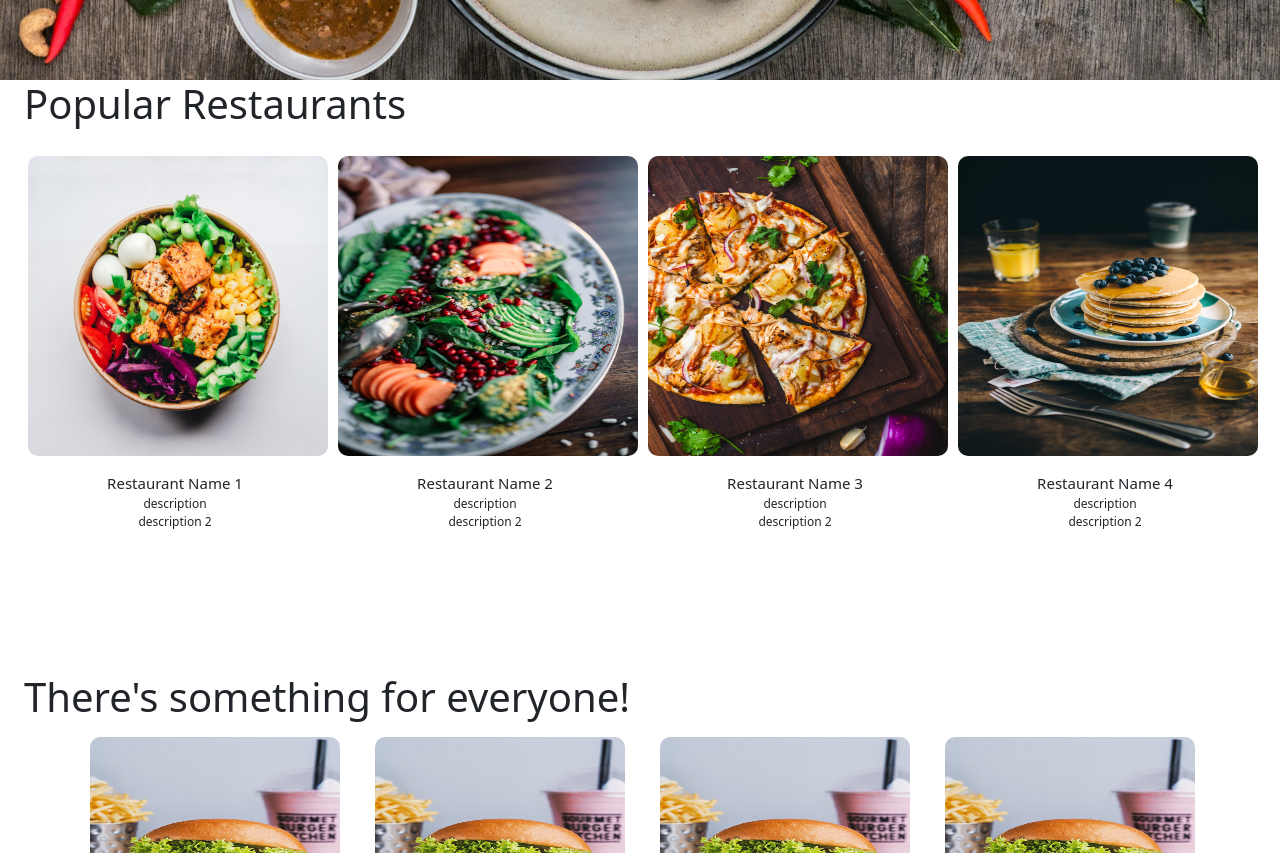
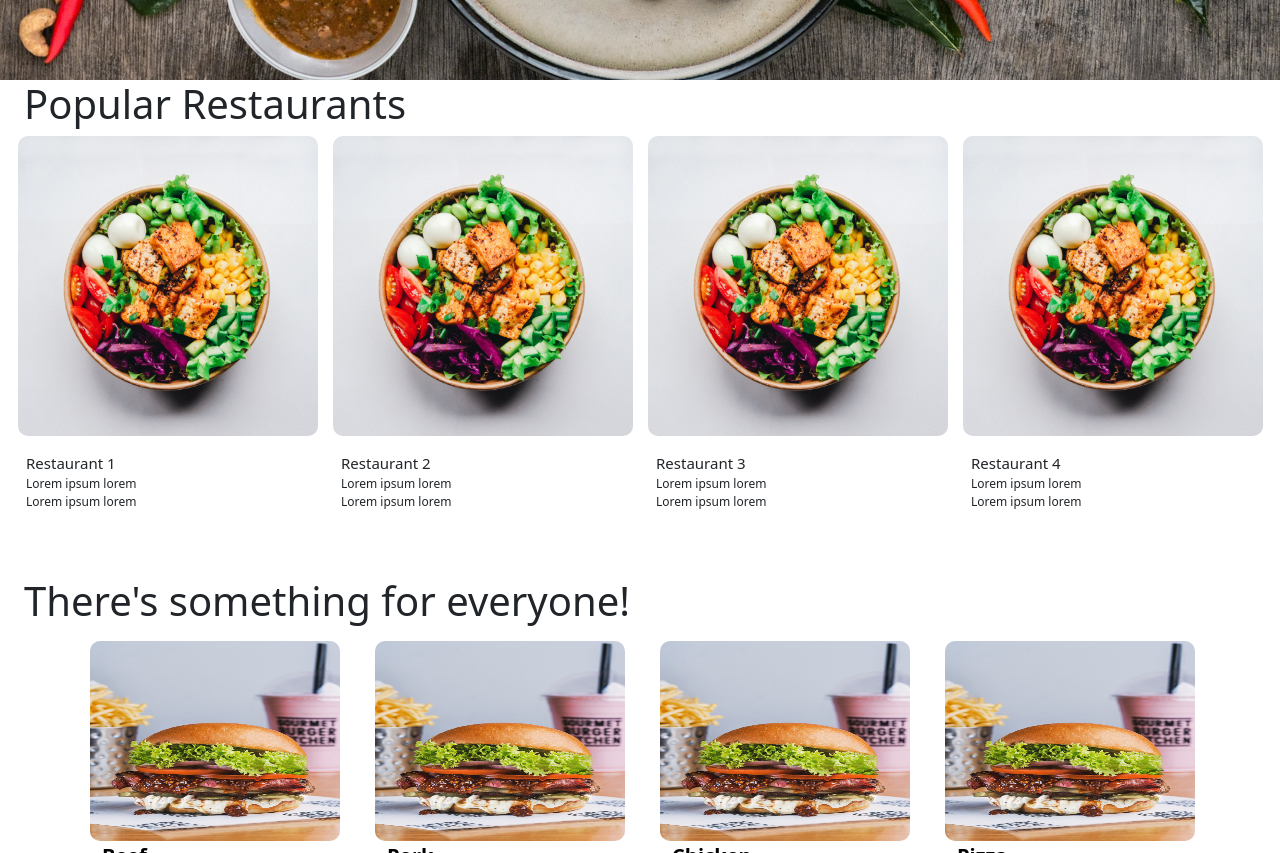
Before and after one commit to iamtigermaximus/grab-eat-food-delivery, a React (Create React App) app: page / in a window 1280 px wide. Shown: the part 640-1493 px from the top of the page. Built offline with nearby package versions, Linux system fonts and the light colour scheme.

Commit message:
new slider component

```diff
--- a/src/components/Slider.js
+++ b/src/components/Slider.js
@@ -1,111 +1,28 @@
 import React from 'react'
-import "react-responsive-carousel/lib/styles/carousel.min.css";
-import { Carousel } from 'react-responsive-carousel';
-import Image1 from '../images/food-image1.jpg'
-import Image2 from '../images/food-image2.jpg'
-import Image3 from '../images/food-image3.jpg'
-import Image4 from '../images/food-image4.jpg'
+import Carousel from 'react-elastic-carousel'
+import data from '../data/db.json'
+import SingleCard from './SingleCard'
+
+
 const Slider = () => {
+    const breakPoints = [
+
+        { width: 480, itemsToShow: 2},
+        { width: 576, itemsToShow: 4 },
+
+      ]
+
     return (
-        <div className="carousel-wrapper">
-            <Carousel
-                showIndicators={false}
-                showStatus={false}
-            >
-                    <div className="cards-wrapper">
-                        <div className="card-container">
-                            <div className="card-image-container">
-                                <img className="image mx-2" src={Image1} alt="project" />
-                        </div>
-                        <div className="card-body">
-                            <div className="card-name">Restaurant Name 1</div>
-                            <div className="card-item">description</div>
-                            <div className="card-item">description 2</div>
-                    </div>
-                    </div>
+        <Carousel breakPoints={breakPoints} showArrows={false} pagination={false}>
+            {data.popular.map((pop) => (
+                <SingleCard
+                    id={pop.id}
+                    name={pop.name}
+                    description={pop.description}
+                />
+            ))}
+       </Carousel>
 
-                    <div className="card-container">
-                            <div className="card-image-container">
-                                <img className="image mx-2" src={Image2} alt="project" />
-                        </div>
-                        <div className="card-body">
-                            <div className="card-name">Restaurant Name 2</div>
-                            <div className="card-item">description</div>
-                            <div className="card-item">description 2</div>
-                    </div>
-                        </div>
-
-                    <div className="card-container">
-                            <div className="card-image-container">
-                                <img className="image mx-2" src={Image3} alt="project" />
-                        </div>
-                        <div className="card-body">
-                            <div className="card-name">Restaurant Name 3</div>
-                            <div className="card-item">description</div>
-                            <div className="card-item">description 2</div>
-                    </div>
-                        </div>
-
-                    <div className="card-container">
-                            <div className="card-image-container">
-                                <img className="image mx-2" src={Image4} alt="project" />
-                        </div>
-                        <div className="card-body">
-                            <div className="card-name">Restaurant Name 4</div>
-                            <div className="card-item">description</div>
-                            <div className="card-item">description 2</div>
-                        </div>
-                        </div>
-
-                </div>
-                 <div className="cards-wrapper">
-                        <div className="card-container">
-                            <div className="card-image-container">
-                                <img className="image mx-2" src={Image1} alt="project" />
-                        </div>
-                        <div className="card-body">
-                            <div className="card-name">Restaurant Name 5</div>
-                            <div className="card-item">description</div>
-                            <div className="card-item">description 2</div>
-                    </div>
-                        </div>
-
-                    <div className="card-container">
-                            <div className="card-image-container">
-                                <img className="image mx-2" src={Image2} alt="project" />
-                        </div>
-                        <div className="card-body">
-                            <div className="card-name">Restaurant Name 6</div>
-                            <div className="card-item">description</div>
-                            <div className="card-item">description 2</div>
-                    </div>
-                        </div>
-
-                    <div className="card-container">
-                            <div className="card-image-container">
-                                <img className="image mx-2" src={Image3} alt="project" />
-                        </div>
-                        <div className="card-body">
-                            <div className="card-name">Restaurant Name 7</div>
-                            <div className="card-item">description</div>
-                            <div className="card-item">description 2</div>
-                    </div>
-                        </div>
-
-                    <div className="card-container">
-                            <div className="card-image-container">
-                                <img className="image mx-2" src={Image4} alt="project" />
-                        </div>
-                        <div className="card-body">
-                            <div className="card-name">Restaurant Name 8</div>
-                            <div className="card-item">description</div>
-                            <div className="card-item">description 2</div>
-                        </div>
-                        </div>
-
-                    </div>
-                </Carousel>
-            </div>
     )
 }
 
```
